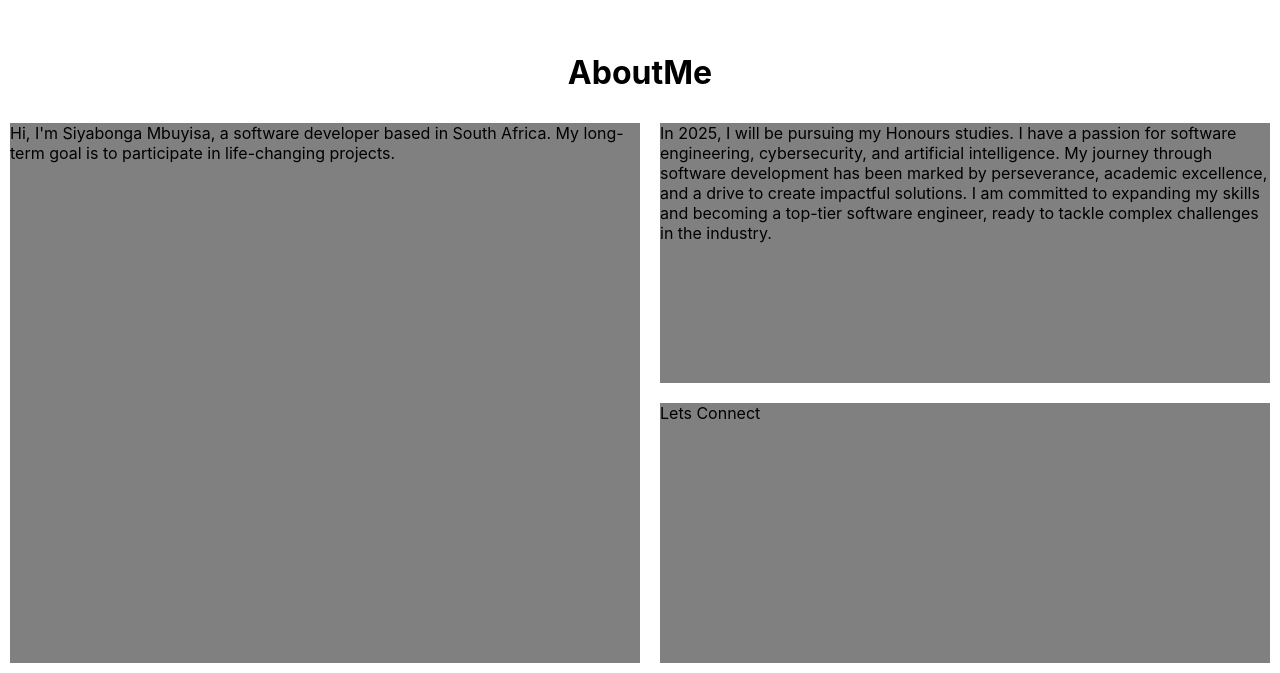
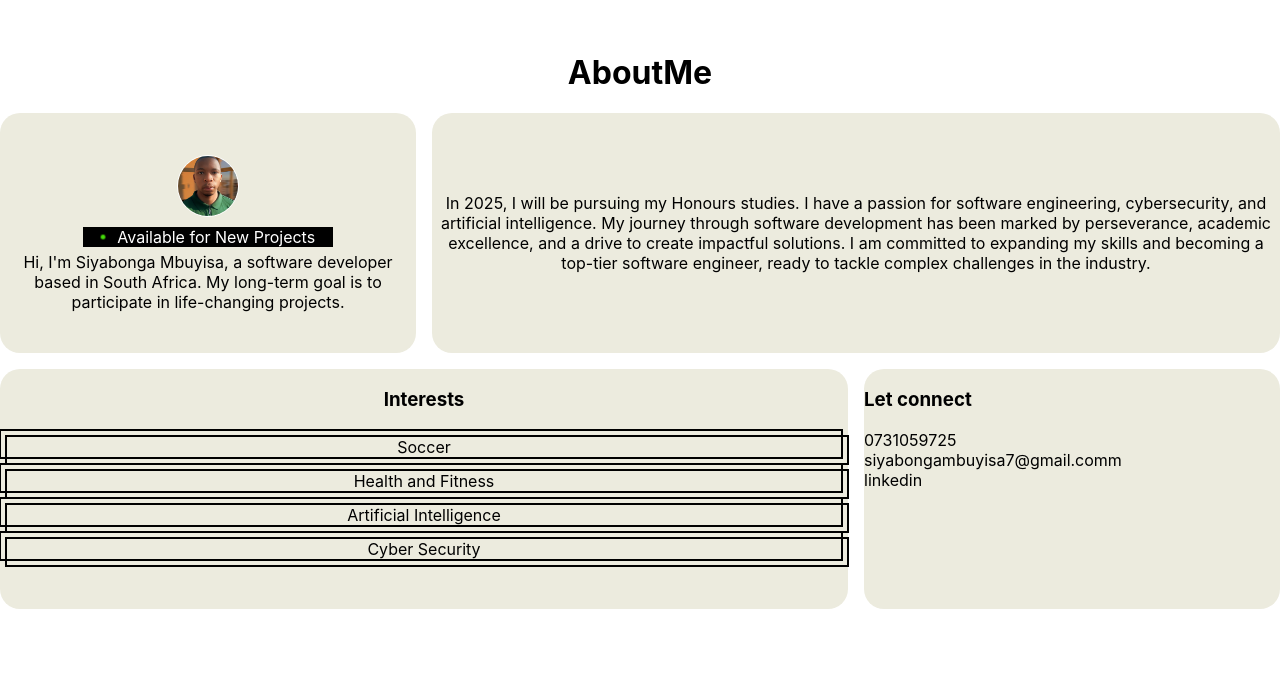
Before and after one commit to Siya2-0/PersonPortfolio, a React (Create React App) app in the folder ekhaya/: page / in a window 1280 px wide. Shown: the part 2479-3152 px from the top of the page. Built offline with nearby package versions, Linux system fonts and the light colour scheme.

Commit message:
Added AboutME and Skills content. They need styling

```diff
--- a/ekhaya/src/components/aboutme/AboutMe.css
+++ b/ekhaya/src/components/aboutme/AboutMe.css
@@ -1,13 +1,23 @@
 .about-me-container {
-    display: flex;
+    display: grid;
+    grid-template-columns: 1fr 1fr 1fr;
+    grid-template-rows: 30vh 30vh;
+    grid-gap: 1em;
     min-height: 70vh; /* Full viewport height */
 }
 
 .section1 {
-    flex: 1; /* Takes up the entire left half */
-    background-color: grey; /* Grey background */
+    grid-row: 1/2;
+    grid-column: 1/2;
     border: none;
-    margin : 10px;
+    background-color: #ECEBDE;
+    border-radius: 20px;
+    display: flex;
+    flex-direction: column;
+    justify-content:center;
+    align-items: center ;
+    text-align: center;
+
 }
 
 .right-container {
@@ -16,11 +26,51 @@
     flex: 1; /* Takes up the entire right half */
 }
 
-.section2, .section3 {
-    flex: 1; /* Each takes up half of the right container */
-    background-color: grey; /* Grey background */
+.section2{
+    grid-row: 1/2;
+    grid-column: 2/4;
+
     border: none; /* No border lines */
-    margin : 10px;
+    background-color: #ECEBDE;
+    border-radius: 20px;
+    display: flex;
+    justify-content:center;
+    align-items: center ;
+    text-align: center;
+
+}
+.section3{
+    grid-row: 2/3;
+    grid-column: 1/3;
+    border: none; /* No border lines */
+    background-color: #ECEBDE;
+    border-radius: 20px;
+
+
+
+}
+.section3 h3{
+    display: flex;
+    justify-content:center;
+    align-items: center ;
+    text-align: center;
+
+}
+
+.section3 div{
+    display: flex;
+    justify-content:space-evenly;
+    align-items: space-evenly ;
+    text-align: center;
+
+
+}
+.section4{
+    border: none; /* No border lines */
+    background-color: #ECEBDE;
+    border-radius: 20px;
+    grid-row: 2/3;
+    grid-column: 3/4;
 }
 
 .SectionTitle{
@@ -28,3 +78,72 @@
     justify-content: center;
     align-items: center;
 }
+
+.profile-image {
+    width: 60px;
+    height:60px;
+    border-radius: 50%; /* Circular border */
+    border: 1px solid #ffffff; /* Border color and width */
+    object-fit: cover; /*Ensure the image covers the entire area */
+    margin-bottom: 10px;
+}
+
+
+.blink-animation-container{
+
+    background-color: #000000;
+    color : white;
+    display: flex;
+    width: 60%;
+    justify-content:center;
+    align-items: center ;
+    margin-bottom: 5px;
+
+}
+
+.blink-animation{
+    background-color: #45db09;
+    width: 4px;
+    height: 4px;
+    border-radius: 50%;
+    margin-right: 5%;
+    animation: blink 1s infinite;
+
+}
+
+@keyframes blink {
+    0%, 100% {
+        transform: scale(1); /* Initial and final state */
+    }
+    50% {
+        transform: scale(2); /* Middle state (increase size) */
+    }
+}
+
+
+.custom-border {
+    position: relative;
+    padding: 5px;
+    border: 2px solid transparent; /* To prevent content shift */
+  }
+
+  .custom-border::before,
+  .custom-border::after {
+    content: "";
+    position: absolute;
+    top: 0;
+    left: 0;
+    right: 0;
+    bottom: 0;
+    pointer-events: none; /* To allow clicks through borders */
+  }
+
+  .custom-border::before {
+    border: 2px solid black; /* Outer border */
+    transform: translate(-3px, -3px); /* Move independently */
+  }
+
+  .custom-border::after {
+    border: 2px solid black; /* Inner border */
+    transform: translate(3px, 3px); /* Move independently */
+  }
--- a/ekhaya/src/components/aboutme/AboutMe.jsx
+++ b/ekhaya/src/components/aboutme/AboutMe.jsx
@@ -1,6 +1,7 @@
 
 import React from 'react';
 import "./AboutMe.css";
+import profileImage from '../../img/ID photo.jpeg'
 
 export default function AboutMe() {
     return (
@@ -9,12 +10,47 @@ export default function AboutMe() {
       <div className="about-me-container">
 
             <div className="section1">
-            Hi, I'm Siyabonga Mbuyisa, a software developer based in South Africa. My long-term goal is to participate in life-changing projects.</div>
-            <div className="right-container">
-                <div className="section2">In 2025, I will be pursuing my Honours studies. I have a passion for software engineering, cybersecurity, and artificial intelligence. My journey through software development has been marked by perseverance, academic excellence, and a drive to create impactful solutions. I am committed to expanding my skills and becoming a top-tier software engineer, ready to tackle complex challenges in the industry.</div>
-                <div className="section3">Lets Connect</div>
+            <img src={profileImage} alt="Profile" className="profile-image" />
+            <div class="blink-animation-container">
+
+                <span className ='blink-animation'></span>
+                Available for New Projects
+
+
             </div>
+            Hi, I'm Siyabonga Mbuyisa, a software developer based in South Africa. My long-term goal is to participate in life-changing projects.
+            </div>
+
+            <div className="section2">In 2025, I will be pursuing my Honours studies. I have a passion for software engineering, cybersecurity, and artificial intelligence. My journey through software development has been marked by perseverance, academic excellence, and a drive to create impactful solutions. I am committed to expanding my skills and becoming a top-tier software engineer, ready to tackle complex challenges in the industry.</div>
+            <div className="section3">
+                <h3>Interests</h3>
+
+                <div className='custom-border'>Soccer</div>
+                <div className='custom-border'>Health and Fitness</div>
+                <div className='custom-border'>Artificial Intelligence</div>
+                <div className='custom-border'>Cyber Security</div>
+
+            </div>
+            <div className="section4">
+                <h3>Let connect</h3>
+
+                0731059725<br></br>
+                siyabongambuyisa7@gmail.comm<br></br>
+                linkedin
+            </div>
+
         </div>
-      </>
+        </>
     );
   }
+
+
+//   <div className="about-me-container">
+
+//             <div className="section1">
+//             Hi, I'm Siyabonga Mbuyisa, a software developer based in South Africa. My long-term goal is to participate in life-changing projects.</div>
+//             <div className="right-container">
+//                 <div className="section2">In 2025, I will be pursuing my Honours studies. I have a passion for software engineering, cybersecurity, and artificial intelligence. My journey through software development has been marked by perseverance, academic excellence, and a drive to create impactful solutions. I am committed to expanding my skills and becoming a top-tier software engineer, ready to tackle complex challenges in the industry.</div>
+//                 <div className="section3">Lets Connect</div>
+//             </div>
+//         </div>
--- a/ekhaya/src/components/skills/Skills.jsx
+++ b/ekhaya/src/components/skills/Skills.jsx
@@ -6,13 +6,27 @@ export default function Skills() {
     return (
       <div className='SkillsPage'>
 
-        <div className='Skills'>
-          <h1 className='SectionTitle'>Skills</h1>
-
+      <div className='Skills'>
+            <h1 className='SectionTitle'>Skills</h1>
+            <p>Proficient in the following technologies:</p>
+            <ul className='SkillsList'>
+                <li>JavaScript</li>
+                <li>Java</li>
+                <li>Python</li>
+                <li>C++</li>
+                <li>Django</li>
+                <li>Android</li>
+                <li>React</li>
+            </ul>
+            <p>Also capable of learning new languages or frameworks.</p>
         </div>
         <div className='Certification'>
-          <h1 className='SectionTitle'>Certification</h1>
-
+                <h1 className='SectionTitle'>Certification</h1>
+                <ul className='CertificationList'>
+                    <li>AWS Cloud Practitioner</li>
+                    <li>AWS Serverless</li>
+                    <li>BSc Computer Science</li>
+                </ul>
         </div>
 
       </div>
```
Also changed, not shown: ekhaya/src/img/ID photo.jpeg (added), 1 other file (tests, documents, lock files or other folders).
